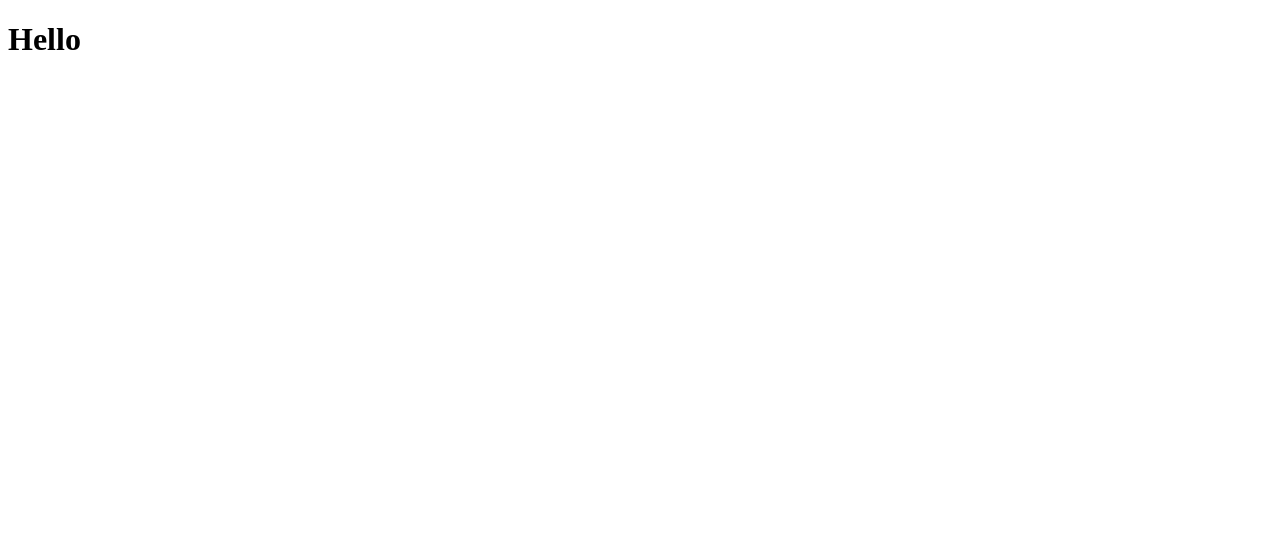
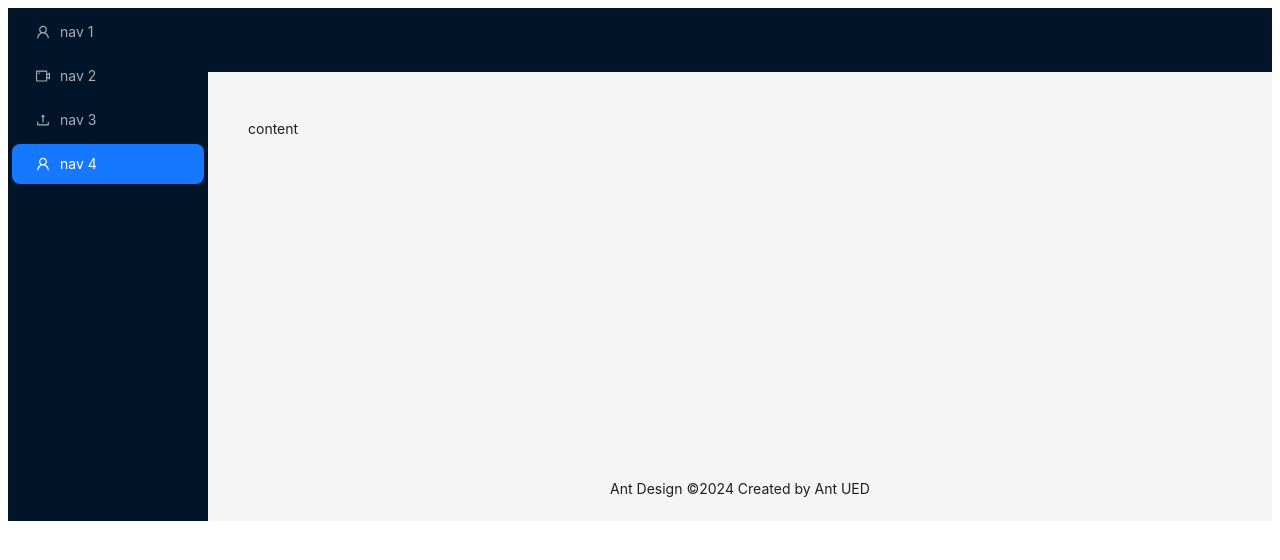
Before and after one commit to sheikhmohdnazmulhasan/school-management-client, a React (Vite) app: page / in a window 1280 px wide. Shown: the top 560 px of the page. Built offline with nearby package versions, Linux system fonts and the light colour scheme.

Commit message:
Layout Component With Ant Design

```diff
--- a/package.json
+++ b/package.json
@@ -10,6 +10,7 @@
     "preview": "vite preview"
   },
   "dependencies": {
+    "@ant-design/icons": "^5.3.7",
     "antd": "^5.19.2",
     "react": "^18.3.1",
     "react-dom": "^18.3.1",
--- a/src/App.tsx
+++ /dev/null
@@ -1,11 +0,0 @@
-
-function App() {
-
-  return (
-    <>
-      <h1>Hello</h1>
-    </>
-  )
-}
-
-export default App
--- /dev/null
+++ b/src/Root.tsx
@@ -0,0 +1,12 @@
+import MainLayout from "./components/layouts/MainLayout"
+
+function Root() {
+
+  return (
+    <>
+      <MainLayout />
+    </>
+  )
+}
+
+export default Root
--- /dev/null
+++ b/src/components/layouts/MainLayout.tsx
@@ -0,0 +1,52 @@
+import { Layout, Menu } from "antd";
+import { createElement, FC } from "react";
+const { Header, Content, Footer, Sider } = Layout;
+import { UploadOutlined, UserOutlined, VideoCameraOutlined } from '@ant-design/icons';
+
+const items = [UserOutlined, VideoCameraOutlined, UploadOutlined, UserOutlined].map(
+    (icon, index) => ({
+        key: String(index + 1),
+        icon: createElement(icon),
+        label: `nav ${index + 1}`,
+    }),
+);
+
+const MainLayout: FC = () => {
+    return (
+        <div>
+            <Layout>
+                <Sider
+                    breakpoint="lg"
+                    collapsedWidth="0"
+                    onBreakpoint={(broken) => {
+                        console.log(broken);
+                    }}
+                    onCollapse={(collapsed, type) => {
+                        console.log(collapsed, type);
+                    }}
+                >
+                    <div className="demo-logo-vertical" />
+                    <Menu theme="dark" mode="inline" defaultSelectedKeys={['4']} items={items} />
+                </Sider>
+                <Layout>
+                    <Header style={{ padding: 0 }} />
+                    <Content style={{ margin: '24px 16px 0' }}>
+                        <div
+                            style={{
+                                padding: 24,
+                                minHeight: 360,
+                            }}
+                        >
+                            content
+                        </div>
+                    </Content>
+                    <Footer style={{ textAlign: 'center' }}>
+                        Ant Design ©{new Date().getFullYear()} Created by Ant UED
+                    </Footer>
+                </Layout>
+            </Layout>
+        </div>
+    );
+};
+
+export default MainLayout;
--- a/src/routes/index.tsx
+++ b/src/routes/index.tsx
@@ -1,11 +1,12 @@
 import { createBrowserRouter } from "react-router-dom";
-import App from "../App";
+import Root from "../Root";
+
 
 
 const router = createBrowserRouter([
   {
     path: "/",
-    element: <App />,
+    element: <Root />,
   },
 ]);
 
```
Also changed, not shown: 1 other file (tests, documents, lock files or other folders).
